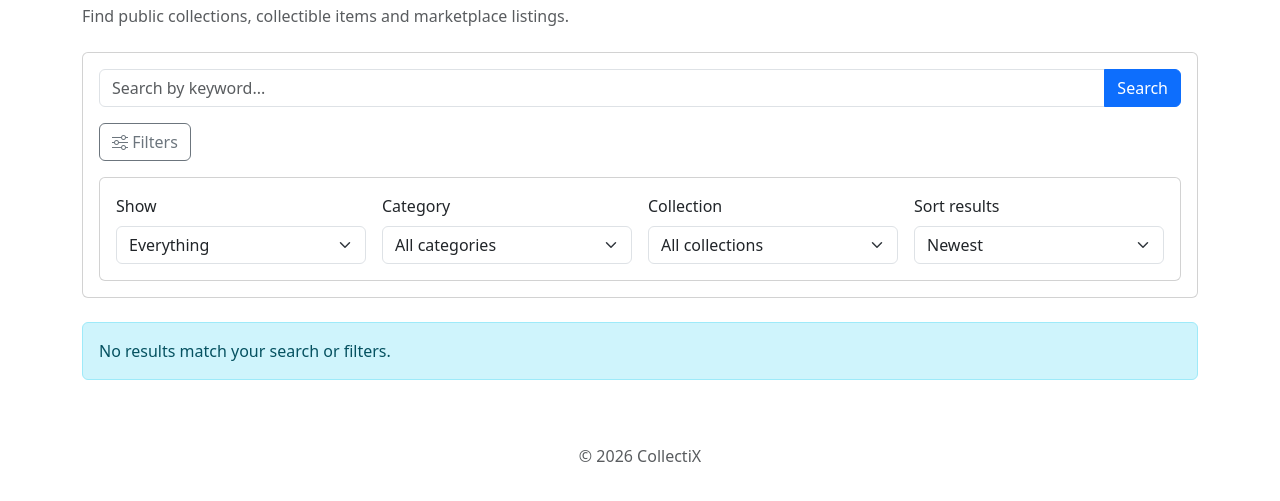
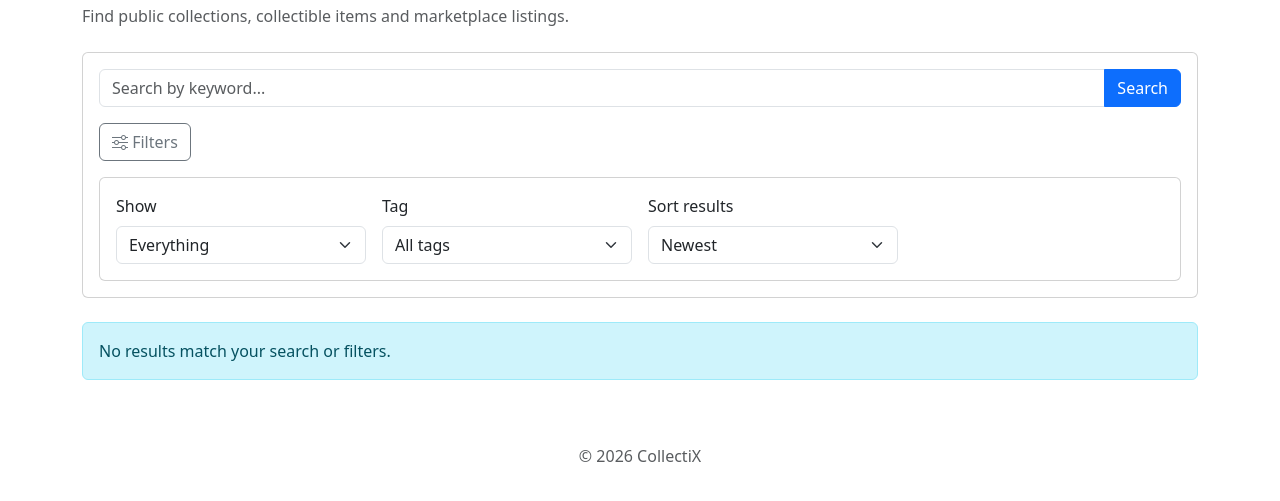
Before and after one commit to 1celatte/CollectiX, a Flask app: template app/browse/template/browse.html in a window 1280 px wide, after a click on "Filters". Shown: the part 132-633 px from the top of the page. Run offline with Flask 3, Linux system fonts and the light colour scheme; the template is opened without the code that fills it, so the values that code supplies are empty.

Commit message:
Update browse search to use tags

```diff
--- a/app/browse/template/browse.html
+++ b/app/browse/template/browse.html
@@ -62,45 +62,25 @@ Browse & Search - CollectiX
                     </select>
                 </div>
 
-                <!--Category-->
+                <!--Tag-->
                 <div class="col-md-3">
-                    <label for="category" class="form-label">
-                        Category
+                    <label for="tag" class="form-label">
+                        Tag
                     </label>
 
-                    <select id="category" name="category" class="form-select">
-                        <option value="" {% if not category %}selected{% endif %}>
-                            All categories
+                    <select id="tag" name="tag" class="form-select">
+                        <option value="" {% if not tag %}selected{% endif %}>
+                            All tags
                         </option>
 
-                        {% for category_option in categories %}
-                        <option value="{{ category_option }}" {% if category==category_option %}selected{% endif %}>
-                            {{ category_option }}
+                        {% for tag_option in tags %}
+                        <option value="{{ tag_option }}" {% if tag==tag_option %}selected{% endif %}>
+                            {{ tag_option }}
                         </option>
                         {% endfor %}
                     </select>
                 </div>
 
-                <!--Collection-->
-                <div class="col-md-3">
-                    <label for="collection_id" class="form-label">
-                        Collection
-                    </label>
-
-                    <select id="collection_id" name="collection_id" class="form-select">
-
-                        <option value="" {% if not collection_id %}selected{% endif %}>
-                            All collections
-                        </option>
-
-                        {% for collection in collections %}
-                        <option value="{{ collection.id }}" {% if collection_id|string==collection.id|string %} selected
-                            {% endif %}>
-                            {{ collection.name }}
-                        </option>
-                        {% endfor %}
-                    </select>
-                </div>
 
                 <!--Sort-->
                 <div class="col-md-3">
@@ -170,9 +150,9 @@ Browse & Search - CollectiX
                     {{ result.name }}
                 </h5>
 
-                <!--Category-->
+                <!--Tag-->
                 <p class="text-muted">
-                    Category: {{ result.category }}
+                    Tag: {{ result.category }}
                 </p>
 
                 <!--Collection name for items and listings-->
```
Also changed, not shown: app/browse/routes.py (+53 -57 lines).
